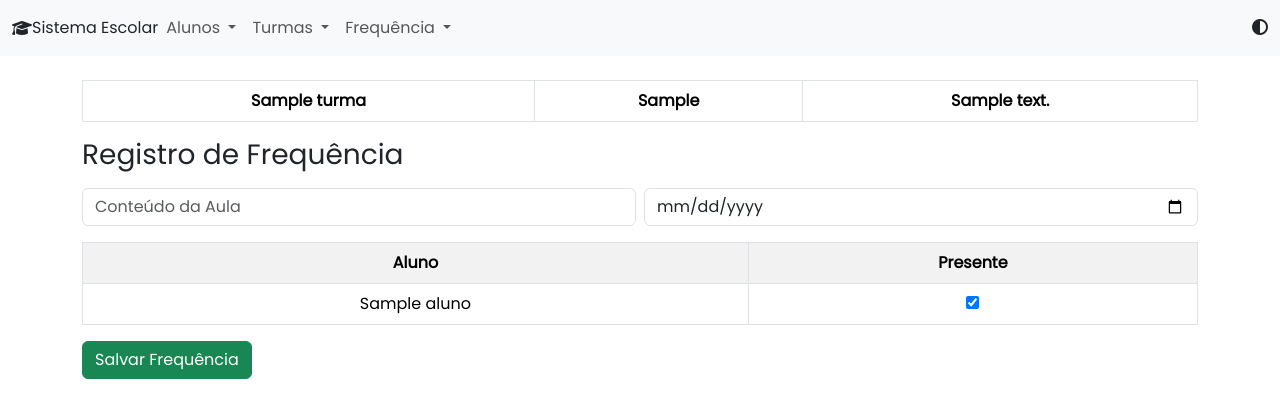
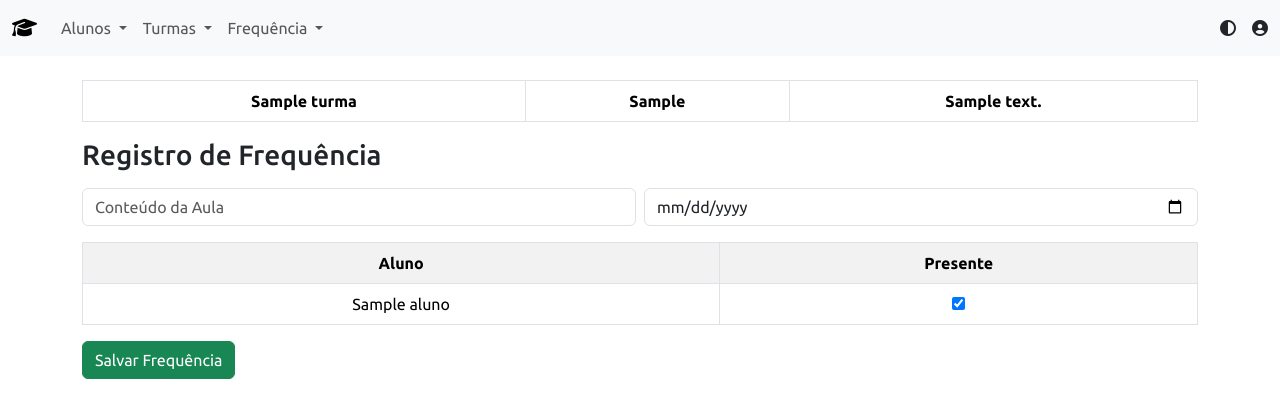
Before and after one commit to hvenanc/Sistema-Escolar, a Django app: page /frequencia/1/ in a window 1280 px wide. Shown: the top 418 px of the page. Run offline with Django 5.2, Linux system fonts and the light colour scheme; tables that the repository leaves empty hold one stand-in row (values such as "Sample post"); lists and menus that the app fills with data are empty; some libraries are stand-ins or nearby versions.

Commit message:
Correção da Navbar e criação de uma barra lateral.

```diff
--- a/frequencia/views.py
+++ b/frequencia/views.py
@@ -29,7 +29,7 @@ def lancar_frequencia_view(request, turma_id):
                     aula = aula
                 )
 
-            return redirect('turmas:detalhar', id=turma_id)
+            return redirect('frequencia:diario')
 
         return render(request, 'pages/frequencia.html', {
             'turma': turma,
@@ -72,13 +72,14 @@ def diarios_view(request):
 def relatorio_view(request):
 
     turmas = Turma.objects.all()
+    turma = None
     aulas = []
     alunos = []
     frequencias = []
     frequencias_dict = {}
     if request.method == 'POST':
         turma_id = request.POST.get('turma_id')
-        aulas = Aula.objects.filter(turma = turma_id).all()
+        aulas = Aula.objects.filter(turma = turma_id).all().order_by('data')
         turma = Turma.objects.filter(id = turma_id).first()
         alunos = turma.estudantes.all().order_by('nome')
         frequencias_dict = {aluno.nome : [] for aluno in alunos}
--- a/static/css/style.css
+++ b/static/css/style.css
@@ -2,7 +2,7 @@
     padding: 0;
     margin: 0;
     box-sizing: border-box;
-    font-family: "Poppins", sans-serif;
+    font-family: "Ubuntu", sans-serif;
 }
 
 a {
@@ -39,3 +39,11 @@ a {
 #themeSwitcher {
     cursor: pointer !important;
 }
+
+.avatar {
+    width: 100px;
+    height: 100px;
+    background-color: #0d6efd;
+    border-radius: 50%;
+    color: white;
+}
--- a/templates/partials/head.html
+++ b/templates/partials/head.html
@@ -7,7 +7,10 @@
     <link rel="stylesheet" href="{% static 'css/style.css' %}">
     <link rel="stylesheet" href="{% static 'css/bootstrap.min.css' %}">
     <script src="{% static 'js/bootstrap.bundle.min.js' %}"></script>
-    <link href="https://fonts.googleapis.com/css2?family=Poppins&display=swap" rel="stylesheet">
+    <!-- Font Ubuntu -->
+    <link rel="preconnect" href="https://fonts.googleapis.com">
+    <link rel="preconnect" href="https://fonts.gstatic.com" crossorigin>
+    <link href="https://fonts.googleapis.com/css2?family=Ubuntu:ital,wght@0,300;0,400;0,500;0,700;1,300;1,500;1,700&display=swap" rel="stylesheet">
     <!-- Icons -->
     <link rel="stylesheet" href="https://cdnjs.cloudflare.com/ajax/libs/font-awesome/6.5.2/css/all.min.css">
     <link rel="stylesheet" href="https://cdnjs.cloudflare.com/ajax/libs/font-awesome/6.5.2/css/brands.min.css">
--- a/templates/partials/navbar.html
+++ b/templates/partials/navbar.html
@@ -1,13 +1,13 @@
 <nav class="navbar navbar-expand-lg bg-body-tertiary">
     <div class="container-fluid">
+      <a class="navbar-brand" href="#">
         <i class="fa-solid fa-graduation-cap"></i>
-        Sistema Escolar
-        <button class="navbar-toggler" type="button" data-bs-toggle="collapse" data-bs-target="#navbarNavDropdown"
-            aria-controls="navbarNavDropdown" aria-expanded="false" aria-label="Toggle navigation">
+      </a>
+      <button class="navbar-toggler" type="button" data-bs-toggle="collapse" data-bs-target="#navbarSupportedContent" aria-controls="navbarSupportedContent" aria-expanded="false" aria-label="Toggle navigation">
         <span class="navbar-toggler-icon"></span>
       </button>
-        <div class="collapse navbar-collapse" id="navbarNavDropdown">
-            <ul class="navbar-nav">
+      <div class="collapse navbar-collapse" id="navbarSupportedContent">
+        <ul class="navbar-nav me-auto mb-2 mb-lg-0">
             <li class="nav-item dropdown">
                 <a class="nav-link dropdown-toggle" href="#" role="button" data-bs-toggle="dropdown"
                     aria-expanded="false">
@@ -41,9 +41,14 @@
                 </ul>
             </li>
         </ul>
-        </div>
+        <form class="d-flex" role="search">
             <div id="themeSwitcher">
                 <i id="icon" class="fa-solid fa-circle-half-stroke"></i>
+            </div>
+            <div class="ms-3" role="button">
+                <i class="fa-solid fa-circle-user" data-bs-toggle="offcanvas" data-bs-target="#offcanvasRight" aria-controls="offcanvasRight"></i>
+            </div>
+        </form>
       </div>
     </div>
 </nav>
@@ -65,3 +70,5 @@
     });
 
 </script>
+
+{% include "partials/offcanvaUser.html" %}
--- /dev/null
+++ b/templates/partials/offcanvaUser.html
@@ -0,0 +1,21 @@
+<div class="offcanvas offcanvas-end" tabindex="-1" id="offcanvasRight" aria-labelledby="offcanvasRightLabel">
+    <div class="offcanvas-header">
+      <h5 class="offcanvas-title" id="offcanvasRightLabel">Bem-Vindo, Henrique</h5>
+      <button type="button" class="btn-close" data-bs-dismiss="offcanvas" aria-label="Close"></button>
+    </div>
+    <div class="offcanvas-body">
+        <div class="d-flex justify-content-center">
+          <div class="avatar">
+            <h1 class="d-flex justify-content-center mt-4" id="username"></h1>
+          </div>
+        </div>
+        <i class="fa-solid fa-right-from-bracket"> Sair</i>
+    </div>
+</div>
+
+<script>
+    let username = document.getElementById("username");
+    let nomeSession = "Henrique Venâncio dos Santos";
+    const names = nomeSession.split(" ");
+    username.innerHTML = names[0].slice(0, 1) + names[1].slice(0, 1)
+</script>
```
Lines whose indentation alone changed are shown as unchanged.
